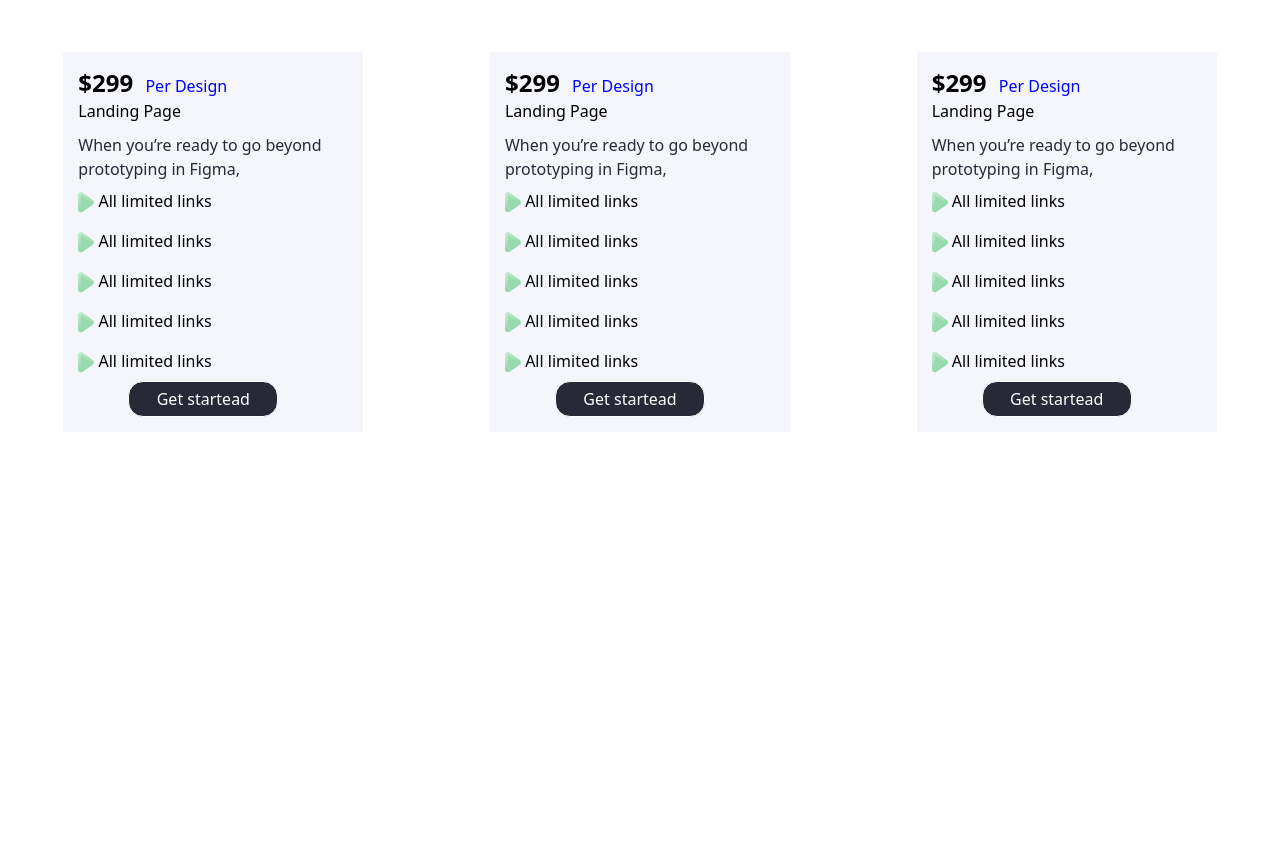
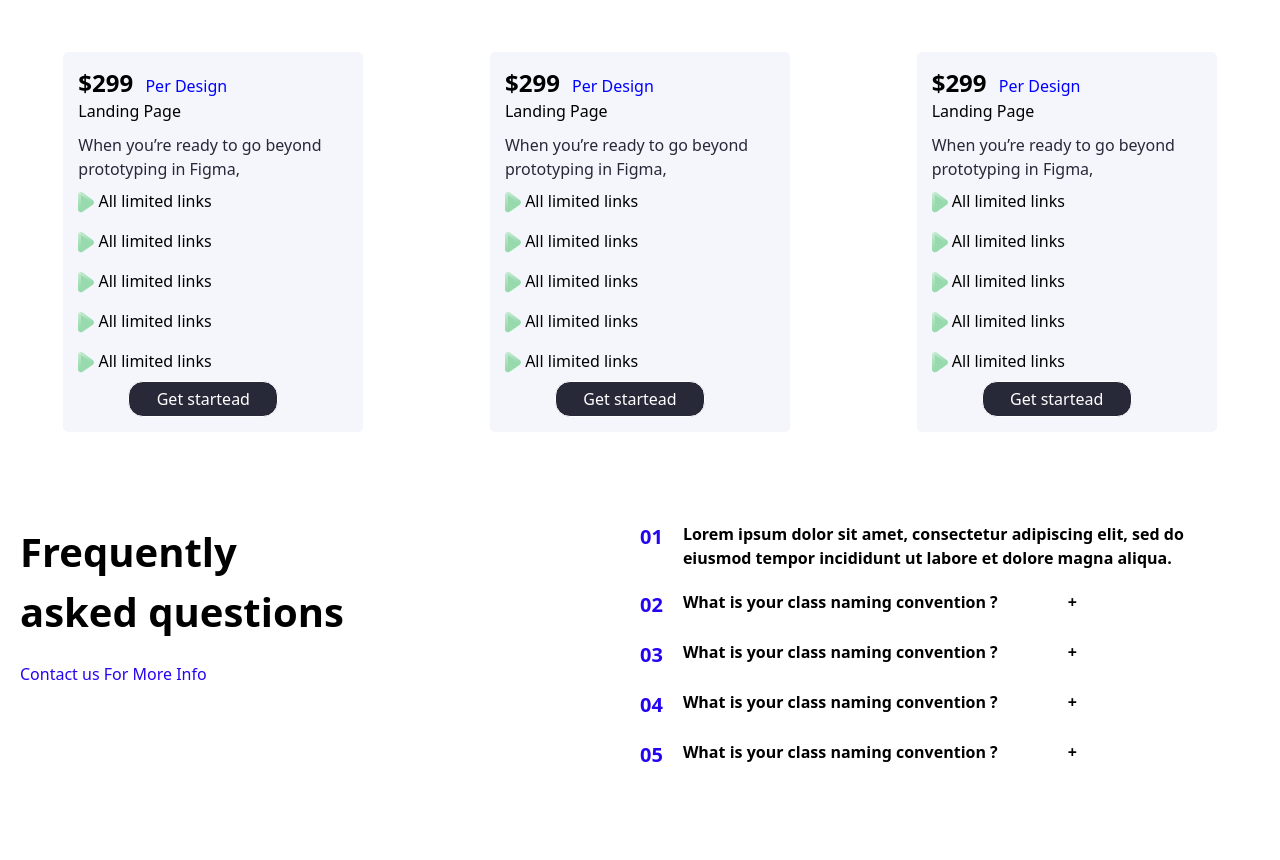
Before and after one commit to MAXKAMOVILHOMJON/Finsweet, a plain HTML site: page pages/Pricing.html in a window 1280 px wide. Shown: the part 308-1168 px from the top of the page. Before the commit the page ends 800 px from the top, so only its background shows below. Drawn offline with nearby package versions, Linux system fonts and the light colour scheme.

Commit message:
ewuhbocinw

```diff
--- a/pages/Pricing.html
+++ b/pages/Pricing.html
@@ -45,7 +45,7 @@
 
 
         <section class="grid grid-cols-3 mx-auto ">
-            <div class="container mx-auto bg-[#F4F6FC] max-w-[300px] p-[15px] hover:bg-[#1C1E53] ">
+            <div class="container mx-auto bg-[#F4F6FC] max-w-[300px] p-[15px] hover:bg-[#1C1E53] duration-[0.5s] rounded-[5px] ">
                 <div class="max-w:100%">
                     <h1 class="font-semibold  text-2xl inline mr-2   ">$299</h1>
                     <p class="inline text-[blue]">Per Design</p>
@@ -86,13 +86,13 @@
                         </li>
                     </ul>
 
-                    <button class="border-1 rounded-[15px] p-[5px] bg-[#282938] text-[#ffff] max-w-[150px] w-[100%] ml-[50px] hover:bg-[#FCD980] hover: text-[#FCD980] ">Get
+                    <button class="border-1 rounded-[15px] p-[5px] bg-[#282938] text-[#ffff] max-w-[150px] w-[100%] ml-[50px] hover:bg-[#FCD980] hover: text-[#FCD980] cursor-pointer ">Get
                         startead</button>
                 </div>
             </div>
 
 
-            <div class="container mx-auto bg-[#F4F6FC] max-w-[300px] p-[15px] hover:bg-[#1C1E53] ">
+            <div class="container mx-auto bg-[#F4F6FC] max-w-[300px] p-[15px] hover:bg-[#1C1E53]  duration-[0.5s] rounded-[5px] ">
                 <div class="max-w:100%">
                     <h1 class="font-semibold  text-2xl inline mr-2   ">$299</h1>
                     <p class="inline text-[blue]">Per Design</p>
@@ -134,14 +134,14 @@
                     </ul>
 
                     <button
-                        class="border-1 rounded-[15px] p-[5px] bg-[#282938] text-[#ffff] max-w-[150px] w-[100%] ml-[50px] hover:bg-[#FCD980] hover: text-[#FCD980] ">Get
+                        class="border-1 rounded-[15px] p-[5px] bg-[#282938] text-[#ffff] max-w-[150px] w-[100%] ml-[50px] hover:bg-[#FCD980] hover: text-[#FCD980] cursor-pointer ">Get
                         startead</button>
                 </div>
             </div>
 
 
 
-            <div class="container mx-auto bg-[#F4F6FC] max-w-[300px] p-[15px] hover:bg-[#1C1E53] ">
+            <div class="container mx-auto bg-[#F4F6FC] max-w-[300px] p-[15px] hover:bg-[#1C1E53] duration-[0.5s]  rounded-[5px] ">
                 <div class="max-w:100%">
                     <h1 class="font-semibold  text-2xl inline mr-2   ">$299</h1>
                     <p class="inline text-[blue]">Per Design</p>
@@ -183,9 +183,79 @@
                     </ul>
 
                     <button
-                        class="border-1 rounded-[15px] p-[5px] bg-[#282938] text-[#ffff] max-w-[150px] w-[100%] ml-[50px] hover:bg-[#FCD980] hover: text-[#FCD980] ">Get
+                        class="border-1 rounded-[15px] p-[5px] bg-[#282938] text-[#ffff] max-w-[150px] w-[100%] ml-[50px] hover:bg-[#FCD980] hover: text-[#FCD980] cursor-pointer ">Get
                         startead</button>
                 </div>
+            </div>
+        </section>
+
+        <section class="container mx-auto  py-[90px] px-[20px] ">
+            <div class="grid grid-cols-2">
+                <div>
+                    <h1 class="text-[40px] font-semibold mb-[20px]">
+                        Frequently <br>
+                         asked questions
+                    </h1>
+
+                    <p class="text-[#2405F2]">Contact us For More Info</p>
+                </div>
+
+
+
+              <div class="g">
+
+
+                <div class=" flex">
+                    <h1 class="mr-[20px] text-[#2405F2] font-bold text-[20px] ">01</h1>
+
+
+
+                    <p  class="font-bold">
+
+                        Lorem ipsum dolor sit amet, consectetur adipiscing elit, sed do <br>
+                        eiusmod tempor incididunt ut labore et dolore magna
+                        aliqua.
+                    </p>
+
+                </div>
+
+
+                <div class=" flex mt-[20px]">
+                    <h1 class="mr-[20px] text-[#2405F2] font-bold text-[20px] ">02</h1>
+
+
+                    <h1 class="font-bold">What is your class naming convention ?   <h1 class="ml-[70px] font-bold">+</h1>  </h1>
+
+                </div>
+
+                <div class=" flex mt-[20px]">
+                    <h1 class="mr-[20px] text-[#2405F2] font-bold text-[20px] ">03</h1>
+
+
+                    <h1 class="font-bold">What is your class naming convention ? <h1 class="ml-[70px] font-bold">+</h1></h1>
+
+                </div>
+
+
+
+                <div class=" flex mt-[20px]">
+                    <h1 class="mr-[20px] text-[#2405F2] font-bold text-[20px] ">04</h1>
+
+
+                    <h1 class="font-bold">What is your class naming convention ? <h1 class="ml-[70px] font-bold">+</h1></h1>
+
+                </div>
+
+
+                <div class=" flex mt-[20px]">
+                    <h1 class="mr-[20px] text-[#2405F2] font-bold text-[20px] ">05</h1>
+
+
+                    <h1 class="font-bold">What is your class naming convention ? <h1 class="ml-[70px] font-bold">+</h1></h1>
+
+                </div>
+
+              </div>
             </div>
         </section>
     </main>
```
